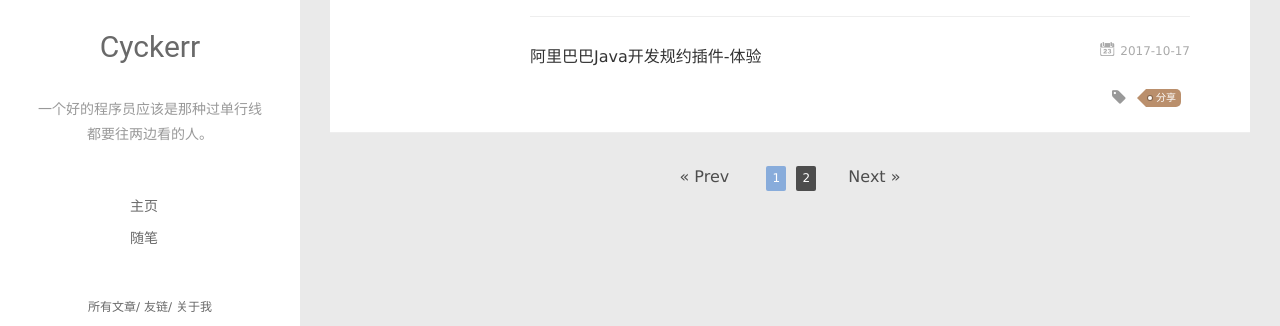
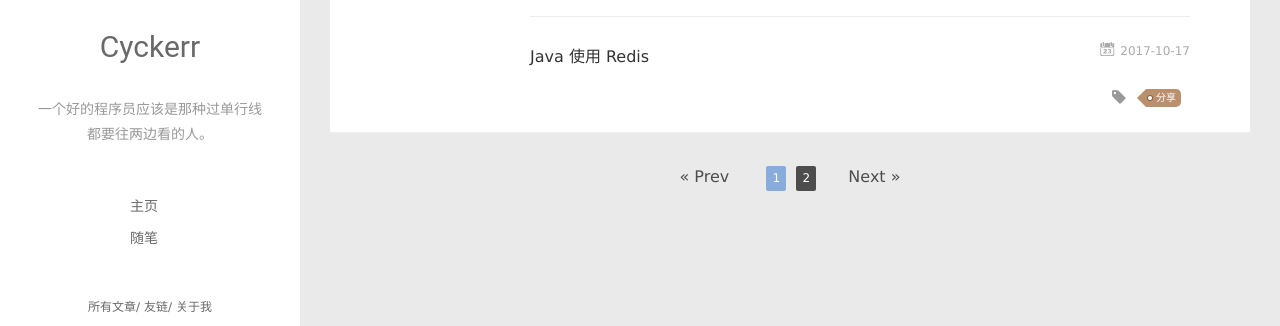
Before and after one commit to cyckerr/blog, a plain HTML site: page tags/分享/index.html in a window 1280 px wide. Shown: the part 243-569 px from the top of the page. Drawn offline with Linux system fonts and the light colour scheme; files that its build step writes are made by us from their sources; animation ran at ten frames a second.

Commit message:
Update index.html

```diff
--- a/tags/分享/index.html
+++ b/tags/分享/index.html
@@ -5,7 +5,7 @@
 
   <meta name="renderer" content="webkit">
   <meta http-equiv="X-UA-Compatible" content="IE=edge" >
-  <link rel="dns-prefetch" href="https://123xiao.github.io/blog">
+  <link rel="dns-prefetch" href="https://cyckerr.github.io/blog">
   <title>Tag: 分享 | Cyckerr</title>
   <meta name="viewport" content="width=device-width, initial-scale=1, maximum-scale=1">
   <meta property="og:type" content="website">
@@ -256,7 +256,7 @@
 
 
     <h1 itemprop="name">
-      <a class="archive-article-title" href="/blog/2017/10/17/alibaba/">阿里巴巴Java开发规约插件-体验</a>
+      <a class="archive-article-title" href="/blog/2017/10/17/alibaba/">Java 使用 Redis</a>
     </h1>
 
 
```
